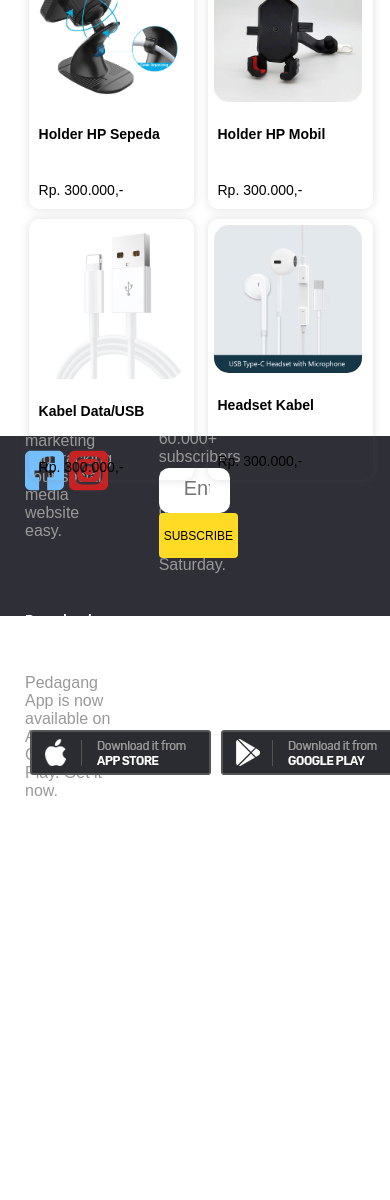
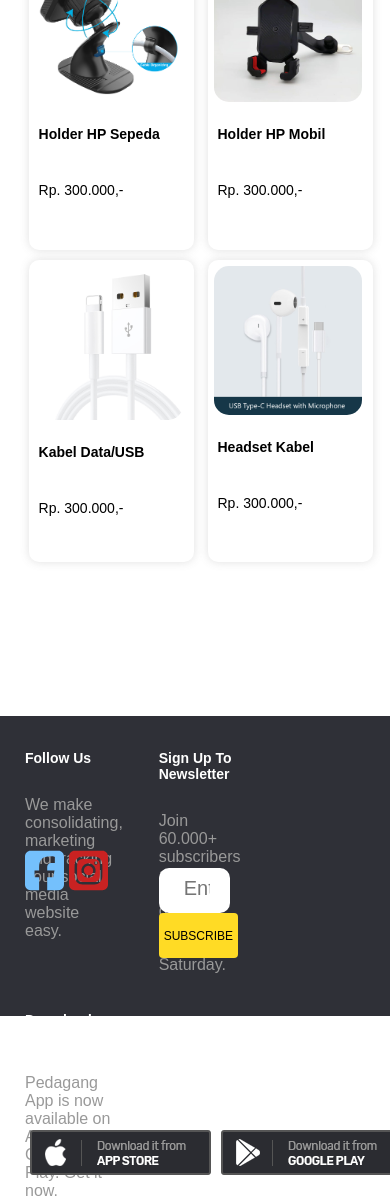
Before and after one commit to ikip1924/pedagang-ecommerce, a plain HTML site: page index.html in a window 390 px wide. Shown: the part 1644-2844 px from the top of the page. Before the commit the page ends 2444 px from the top, so only its background shows below. Drawn offline with Linux system fonts and the light colour scheme; files whose address does not match are found by name.

Commit message:
fix: footer top margin

```diff
--- a/style.css
+++ b/style.css
@@ -675,7 +675,7 @@ main {
     display: grid;
     height: 100%;
     grid-template-columns: repeat(2, 47%);
-    grid-template-rows: repeat(2, 77.5%);
+    grid-template-rows: repeat(2, 89.5%);
     white-space: nowrap;
     justify-content: center;
     gap: 5px;
@@ -705,6 +705,7 @@ main {
 }
 
 .container__footer {
+  margin-top: 400px;
   display: flex;
   flex-wrap: wrap;
   flex-direction: row;
```
